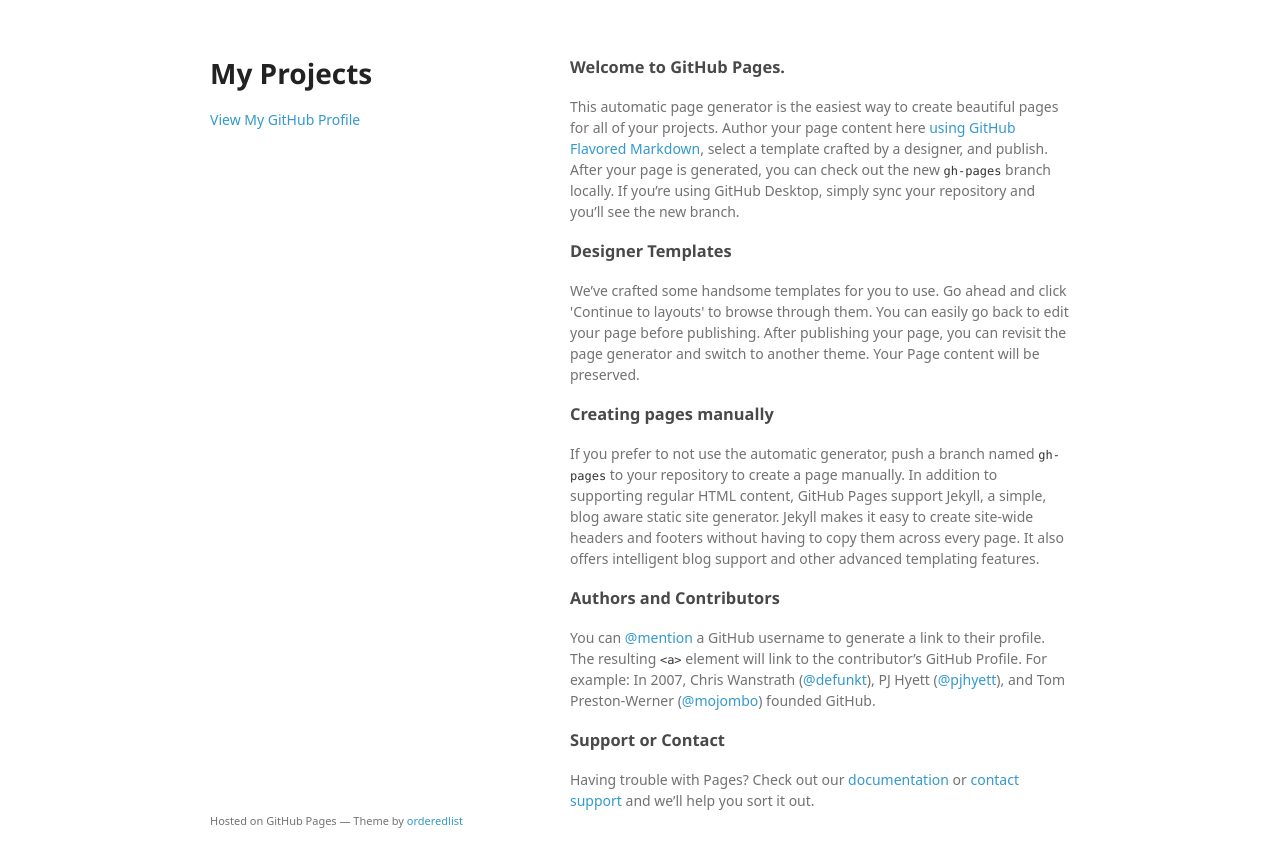
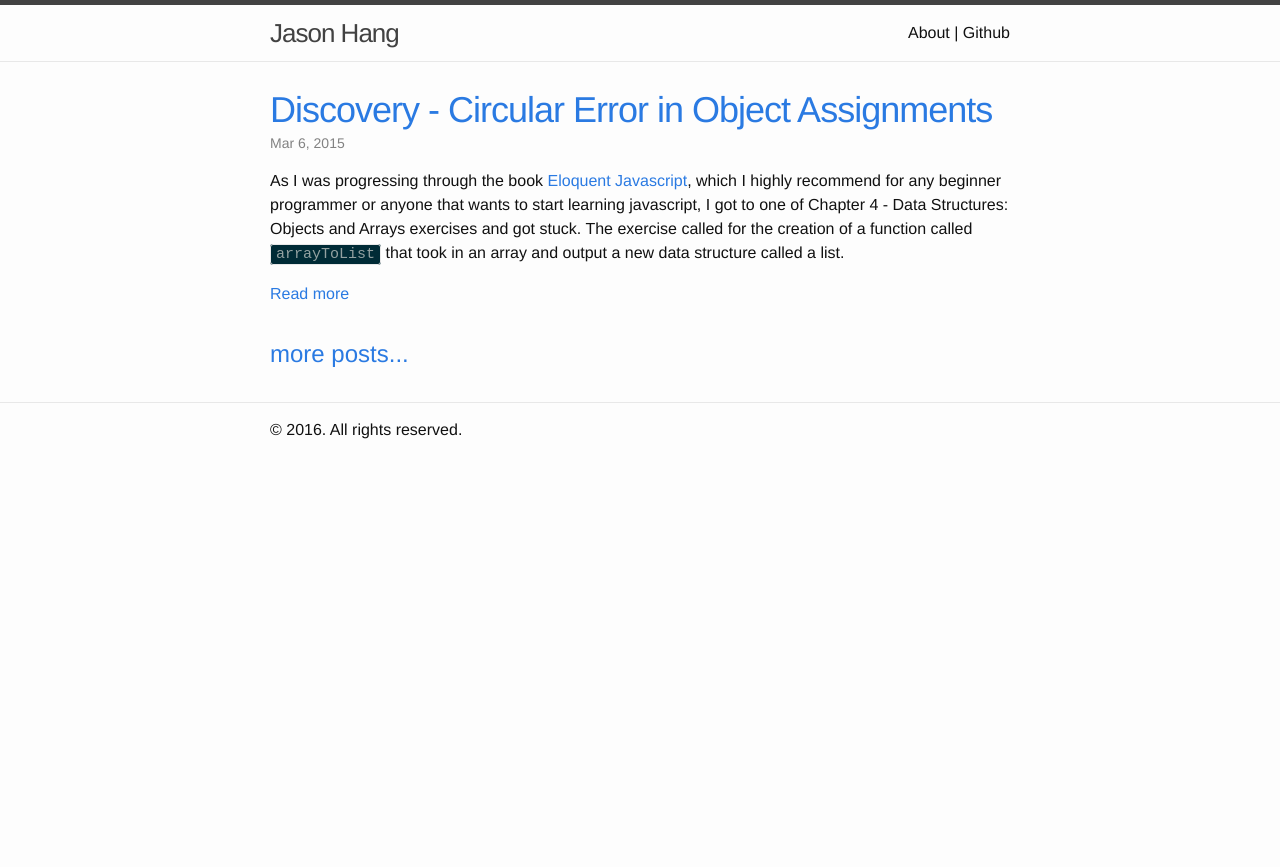
Before and after one commit to jdhang/jdhang.github.io, a Jekyll site: the page built from index.html, in a window 1280 px wide. Shown: the top 867 px of the page. Built offline with Jekyll 4.4.1, drawn with Linux system fonts in a browser that asks for light colours; some web fonts are replaced; the list of posts is cut into pages by our own code.

Commit message:
Revert "Replace master branch with page content via GitHub"
This reverts commit ba64bba9380f9e9110cdf1d13beaf77a354a161a.

```diff
--- a/index.html
+++ b/index.html
@@ -1,58 +1,32 @@
-<!doctype html>
-<html>
-  <head>
-    <meta charset="utf-8">
-    <meta http-equiv="X-UA-Compatible" content="chrome=1">
-    <title>My Projects by jdhang</title>
+---
+layout: default
+---
 
-    <link rel="stylesheet" href="stylesheets/styles.css">
-    <link rel="stylesheet" href="stylesheets/github-light.css">
-    <meta name="viewport" content="width=device-width">
-    <!--[if lt IE 9]>
-    <script src="//html5shiv.googlecode.com/svn/trunk/html5.js"></script>
-    <![endif]-->
-  </head>
-  <body>
-    <div class="wrapper">
-      <header>
-        <h1>My Projects</h1>
-        <p></p>
+<div class="home">
+   <!--
+   <h1 class="page-heading">
+    Development Posts
+    <span class="rss-subscribe">(<a href="{{ "/feed.xml" | prepend: site.baseurl }}">RSS)</a>
+   </h1>
+   -->
 
+  <ul class="post-list">
+    {% for post in site.posts  offset:0 limit:5 %}
+      <li>
+        <header class="post-header">
+          <h2 class="post-title">
+            <a class="post-title-link" href="{{ post.url | prepend: site.baseurl }}">{{ post.title }}</a>
+          </h2>
+          <p class="post-meta">{{ post.date | date: "%b %-d, %Y" }}</p>
+        </header>
+        {{ post.content | split:'<!--break-->' | first }}
+        {% if post.content contains '<!--break-->' %}
+          <a href="{{ post.url }}">Read more</a>
+        {% endif %}
+      </li>
+    {% endfor %}
+  </ul>
 
-        <p class="view"><a href="https://github.com/jdhang">View My GitHub Profile</a></p>
+  <a class="post-link" href"/blog">more posts...</a>
 
-      </header>
-      <section>
-        <h3>
-<a id="welcome-to-github-pages" class="anchor" href="#welcome-to-github-pages" aria-hidden="true"><span aria-hidden="true" class="octicon octicon-link"></span></a>Welcome to GitHub Pages.</h3>
-
-<p>This automatic page generator is the easiest way to create beautiful pages for all of your projects. Author your page content here <a href="https://guides.github.com/features/mastering-markdown/">using GitHub Flavored Markdown</a>, select a template crafted by a designer, and publish. After your page is generated, you can check out the new <code>gh-pages</code> branch locally. If you’re using GitHub Desktop, simply sync your repository and you’ll see the new branch.</p>
-
-<h3>
-<a id="designer-templates" class="anchor" href="#designer-templates" aria-hidden="true"><span aria-hidden="true" class="octicon octicon-link"></span></a>Designer Templates</h3>
-
-<p>We’ve crafted some handsome templates for you to use. Go ahead and click 'Continue to layouts' to browse through them. You can easily go back to edit your page before publishing. After publishing your page, you can revisit the page generator and switch to another theme. Your Page content will be preserved.</p>
-
-<h3>
-<a id="creating-pages-manually" class="anchor" href="#creating-pages-manually" aria-hidden="true"><span aria-hidden="true" class="octicon octicon-link"></span></a>Creating pages manually</h3>
-
-<p>If you prefer to not use the automatic generator, push a branch named <code>gh-pages</code> to your repository to create a page manually. In addition to supporting regular HTML content, GitHub Pages support Jekyll, a simple, blog aware static site generator. Jekyll makes it easy to create site-wide headers and footers without having to copy them across every page. It also offers intelligent blog support and other advanced templating features.</p>
-
-<h3>
-<a id="authors-and-contributors" class="anchor" href="#authors-and-contributors" aria-hidden="true"><span aria-hidden="true" class="octicon octicon-link"></span></a>Authors and Contributors</h3>
-
-<p>You can <a href="https://help.github.com/articles/basic-writing-and-formatting-syntax/#mentioning-users-and-teams" class="user-mention">@mention</a> a GitHub username to generate a link to their profile. The resulting <code>&lt;a&gt;</code> element will link to the contributor’s GitHub Profile. For example: In 2007, Chris Wanstrath (<a href="https://github.com/defunkt" class="user-mention">@defunkt</a>), PJ Hyett (<a href="https://github.com/pjhyett" class="user-mention">@pjhyett</a>), and Tom Preston-Werner (<a href="https://github.com/mojombo" class="user-mention">@mojombo</a>) founded GitHub.</p>
-
-<h3>
-<a id="support-or-contact" class="anchor" href="#support-or-contact" aria-hidden="true"><span aria-hidden="true" class="octicon octicon-link"></span></a>Support or Contact</h3>
-
-<p>Having trouble with Pages? Check out our <a href="https://help.github.com/pages">documentation</a> or <a href="https://github.com/contact">contact support</a> and we’ll help you sort it out.</p>
-      </section>
-      <footer>
-        <p><small>Hosted on GitHub Pages &mdash; Theme by <a href="https://github.com/orderedlist">orderedlist</a></small></p>
-      </footer>
-    </div>
-    <script src="javascripts/scale.fix.js"></script>
-
-  </body>
-</html>
+</div>
--- a/javascripts/scale.fix.js
+++ /dev/null
@@ -1,17 +0,0 @@
-var metas = document.getElementsByTagName('meta');
-var i;
-if (navigator.userAgent.match(/iPhone/i)) {
-  for (i=0; i<metas.length; i++) {
-    if (metas[i].name == "viewport") {
-      metas[i].content = "width=device-width, minimum-scale=1.0, maximum-scale=1.0";
-    }
-  }
-  document.addEventListener("gesturestart", gestureStart, false);
-}
-function gestureStart() {
-  for (i=0; i<metas.length; i++) {
-    if (metas[i].name == "viewport") {
-      metas[i].content = "width=device-width, minimum-scale=0.25, maximum-scale=1.6";
-    }
-  }
-}
--- a/stylesheets/github-light.css
+++ /dev/null
@@ -1,115 +0,0 @@
-/*
-   Copyright 2014 GitHub Inc.
-
-   Licensed under the Apache License, Version 2.0 (the "License");
-   you may not use this file except in compliance with the License.
-   You may obtain a copy of the License at
-
-       http://www.apache.org/licenses/LICENSE-2.0
-
-   Unless required by applicable law or agreed to in writing, software
-   distributed under the License is distributed on an "AS IS" BASIS,
-   WITHOUT WARRANTIES OR CONDITIONS OF ANY KIND, either express or implied.
-   See the License for the specific language governing permissions and
-   limitations under the License.
-
-*/
-
-.pl-c /* comment */ {
-  color: #969896;
-}
-
-.pl-c1      /* constant, markup.raw, meta.diff.header, meta.module-reference, meta.property-name, support, support.constant, support.variable, variable.other.constant */,
-.pl-s .pl-v /* string variable */ {
-  color: #0086b3;
-}
-
-.pl-e  /* entity */,
-.pl-en /* entity.name */ {
-  color: #795da3;
-}
-
-.pl-s .pl-s1 /* string source */,
-.pl-smi      /* storage.modifier.import, storage.modifier.package, storage.type.java, variable.other, variable.parameter.function */ {
-  color: #333;
-}
-
-.pl-ent /* entity.name.tag */ {
-  color: #63a35c;
-}
-
-.pl-k /* keyword, storage, storage.type */ {
-  color: #a71d5d;
-}
-
-.pl-pds              /* punctuation.definition.string, string.regexp.character-class */,
-.pl-s                /* string */,
-.pl-s .pl-pse .pl-s1 /* string punctuation.section.embedded source */,
-.pl-sr               /* string.regexp */,
-.pl-sr .pl-cce       /* string.regexp constant.character.escape */,
-.pl-sr .pl-sra       /* string.regexp string.regexp.arbitrary-repitition */,
-.pl-sr .pl-sre       /* string.regexp source.ruby.embedded */ {
-  color: #183691;
-}
-
-.pl-v /* variable */ {
-  color: #ed6a43;
-}
-
-.pl-id /* invalid.deprecated */ {
-  color: #b52a1d;
-}
-
-.pl-ii /* invalid.illegal */ {
-  background-color: #b52a1d;
-  color: #f8f8f8;
-}
-
-.pl-sr .pl-cce /* string.regexp constant.character.escape */ {
-  color: #63a35c;
-  font-weight: bold;
-}
-
-.pl-ml /* markup.list */ {
-  color: #693a17;
-}
-
-.pl-mh        /* markup.heading */,
-.pl-mh .pl-en /* markup.heading entity.name */,
-.pl-ms        /* meta.separator */ {
-  color: #1d3e81;
-  font-weight: bold;
-}
-
-.pl-mq /* markup.quote */ {
-  color: #008080;
-}
-
-.pl-mi /* markup.italic */ {
-  color: #333;
-  font-style: italic;
-}
-
-.pl-mb /* markup.bold */ {
-  color: #333;
-  font-weight: bold;
-}
-
-.pl-md /* markup.deleted, meta.diff.header.from-file */ {
-  background-color: #ffecec;
-  color: #bd2c00;
-}
-
-.pl-mi1 /* markup.inserted, meta.diff.header.to-file */ {
-  background-color: #eaffea;
-  color: #55a532;
-}
-
-.pl-mdr /* meta.diff.range */ {
-  color: #795da3;
-  font-weight: bold;
-}
-
-.pl-mo /* meta.output */ {
-  color: #1d3e81;
-}
--- a/stylesheets/styles.css
+++ /dev/null
@@ -1,324 +0,0 @@
-@font-face {
-  font-family: 'Noto Sans';
-  font-weight: 400;
-  font-style: normal;
-  src: url('../fonts/Noto-Sans-regular/Noto-Sans-regular.eot');
-  src: url('../fonts/Noto-Sans-regular/Noto-Sans-regular.eot?#iefix') format('embedded-opentype'),
-       local('Noto Sans'),
-       local('Noto-Sans-regular'),
-       url('../fonts/Noto-Sans-regular/Noto-Sans-regular.woff2') format('woff2'),
-       url('../fonts/Noto-Sans-regular/Noto-Sans-regular.woff') format('woff'),
-       url('../fonts/Noto-Sans-regular/Noto-Sans-regular.ttf') format('truetype'),
-       url('../fonts/Noto-Sans-regular/Noto-Sans-regular.svg#NotoSans') format('svg');
-}
-
-@font-face {
-  font-family: 'Noto Sans';
-  font-weight: 700;
-  font-style: normal;
-  src: url('../fonts/Noto-Sans-700/Noto-Sans-700.eot');
-  src: url('../fonts/Noto-Sans-700/Noto-Sans-700.eot?#iefix') format('embedded-opentype'),
-       local('Noto Sans Bold'),
-       local('Noto-Sans-700'),
-       url('../fonts/Noto-Sans-700/Noto-Sans-700.woff2') format('woff2'),
-       url('../fonts/Noto-Sans-700/Noto-Sans-700.woff') format('woff'),
-       url('../fonts/Noto-Sans-700/Noto-Sans-700.ttf') format('truetype'),
-       url('../fonts/Noto-Sans-700/Noto-Sans-700.svg#NotoSans') format('svg');
-}
-
-@font-face {
-  font-family: 'Noto Sans';
-  font-weight: 400;
-  font-style: italic;
-  src: url('../fonts/Noto-Sans-italic/Noto-Sans-italic.eot');
-  src: url('../fonts/Noto-Sans-italic/Noto-Sans-italic.eot?#iefix') format('embedded-opentype'),
-       local('Noto Sans Italic'),
-       local('Noto-Sans-italic'),
-       url('../fonts/Noto-Sans-italic/Noto-Sans-italic.woff2') format('woff2'),
-       url('../fonts/Noto-Sans-italic/Noto-Sans-italic.woff') format('woff'),
-       url('../fonts/Noto-Sans-italic/Noto-Sans-italic.ttf') format('truetype'),
-       url('../fonts/Noto-Sans-italic/Noto-Sans-italic.svg#NotoSans') format('svg');
-}
-
-@font-face {
-  font-family: 'Noto Sans';
-  font-weight: 700;
-  font-style: italic;
-  src: url('../fonts/Noto-Sans-700italic/Noto-Sans-700italic.eot');
-  src: url('../fonts/Noto-Sans-700italic/Noto-Sans-700italic.eot?#iefix') format('embedded-opentype'),
-       local('Noto Sans Bold Italic'),
-       local('Noto-Sans-700italic'),
-       url('../fonts/Noto-Sans-700italic/Noto-Sans-700italic.woff2') format('woff2'),
-       url('../fonts/Noto-Sans-700italic/Noto-Sans-700italic.woff') format('woff'),
-       url('../fonts/Noto-Sans-700italic/Noto-Sans-700italic.ttf') format('truetype'),
-       url('../fonts/Noto-Sans-700italic/Noto-Sans-700italic.svg#NotoSans') format('svg');
-}
-
-body {
-  background-color: #fff;
-  padding:50px;
-  font: 14px/1.5 "Noto Sans", "Helvetica Neue", Helvetica, Arial, sans-serif;
-  color:#727272;
-  font-weight:400;
-}
-
-h1, h2, h3, h4, h5, h6 {
-  color:#222;
-  margin:0 0 20px;
-}
-
-p, ul, ol, table, pre, dl {
-  margin:0 0 20px;
-}
-
-h1, h2, h3 {
-  line-height:1.1;
-}
-
-h1 {
-  font-size:28px;
-}
-
-h2 {
-  color:#393939;
-}
-
-h3, h4, h5, h6 {
-  color:#494949;
-}
-
-a {
-  color:#39c;
-  text-decoration:none;
-}
-
-a:hover {
-  color:#069;
-}
-
-a small {
-  font-size:11px;
-  color:#777;
-  margin-top:-0.3em;
-  display:block;
-}
-
-a:hover small {
-  color:#777;
-}
-
-.wrapper {
-  width:860px;
-  margin:0 auto;
-}
-
-blockquote {
-  border-left:1px solid #e5e5e5;
-  margin:0;
-  padding:0 0 0 20px;
-  font-style:italic;
-}
-
-code, pre {
-  font-family:Monaco, Bitstream Vera Sans Mono, Lucida Console, Terminal, Consolas, Liberation Mono, DejaVu Sans Mono, Courier New, monospace;
-  color:#333;
-  font-size:12px;
-}
-
-pre {
-  padding:8px 15px;
-  background: #f8f8f8;
-  border-radius:5px;
-  border:1px solid #e5e5e5;
-  overflow-x: auto;
-}
-
-table {
-  width:100%;
-  border-collapse:collapse;
-}
-
-th, td {
-  text-align:left;
-  padding:5px 10px;
-  border-bottom:1px solid #e5e5e5;
-}
-
-dt {
-  color:#444;
-  font-weight:700;
-}
-
-th {
-  color:#444;
-}
-
-img {
-  max-width:100%;
-}
-
-header {
-  width:270px;
-  float:left;
-  position:fixed;
-  -webkit-font-smoothing:subpixel-antialiased;
-}
-
-header ul {
-  list-style:none;
-  height:40px;
-  padding:0;
-  background: #f4f4f4;
-  border-radius:5px;
-  border:1px solid #e0e0e0;
-  width:270px;
-}
-
-header li {
-  width:89px;
-  float:left;
-  border-right:1px solid #e0e0e0;
-  height:40px;
-}
-
-header li:first-child a {
-  border-radius:5px 0 0 5px;
-}
-
-header li:last-child a {
-  border-radius:0 5px 5px 0;
-}
-
-header ul a {
-  line-height:1;
-  font-size:11px;
-  color:#999;
-  display:block;
-  text-align:center;
-  padding-top:6px;
-  height:34px;
-}
-
-header ul a:hover {
-  color:#999;
-}
-
-header ul a:active {
-  background-color:#f0f0f0;
-}
-
-strong {
-  color:#222;
-  font-weight:700;
-}
-
-header ul li + li + li {
-  border-right:none;
-  width:89px;
-}
-
-header ul a strong {
-  font-size:14px;
-  display:block;
-  color:#222;
-}
-
-section {
-  width:500px;
-  float:right;
-  padding-bottom:50px;
-}
-
-small {
-  font-size:11px;
-}
-
-hr {
-  border:0;
-  background:#e5e5e5;
-  height:1px;
-  margin:0 0 20px;
-}
-
-footer {
-  width:270px;
-  float:left;
-  position:fixed;
-  bottom:50px;
-  -webkit-font-smoothing:subpixel-antialiased;
-}
-
-@media print, screen and (max-width: 960px) {
-
-  div.wrapper {
-    width:auto;
-    margin:0;
-  }
-
-  header, section, footer {
-    float:none;
-    position:static;
-    width:auto;
-  }
-
-  header {
-    padding-right:320px;
-  }
-
-  section {
-    border:1px solid #e5e5e5;
-    border-width:1px 0;
-    padding:20px 0;
-    margin:0 0 20px;
-  }
-
-  header a small {
-    display:inline;
-  }
-
-  header ul {
-    position:absolute;
-    right:50px;
-    top:52px;
-  }
-}
-
-@media print, screen and (max-width: 720px) {
-  body {
-    word-wrap:break-word;
-  }
-
-  header {
-    padding:0;
-  }
-
-  header ul, header p.view {
-    position:static;
-  }
-
-  pre, code {
-    word-wrap:normal;
-  }
-}
-
-@media print, screen and (max-width: 480px) {
-  body {
-    padding:15px;
-  }
-
-  header ul {
-    width:99%;
-  }
-
-  header li, header ul li + li + li {
-    width:33%;
-  }
-}
-
-@media print {
-  body {
-    padding:0.4in;
-    font-size:12pt;
-    color:#444;
-  }
-}
```
Also changed, not shown: params.json (deleted, +0 -6 lines).
